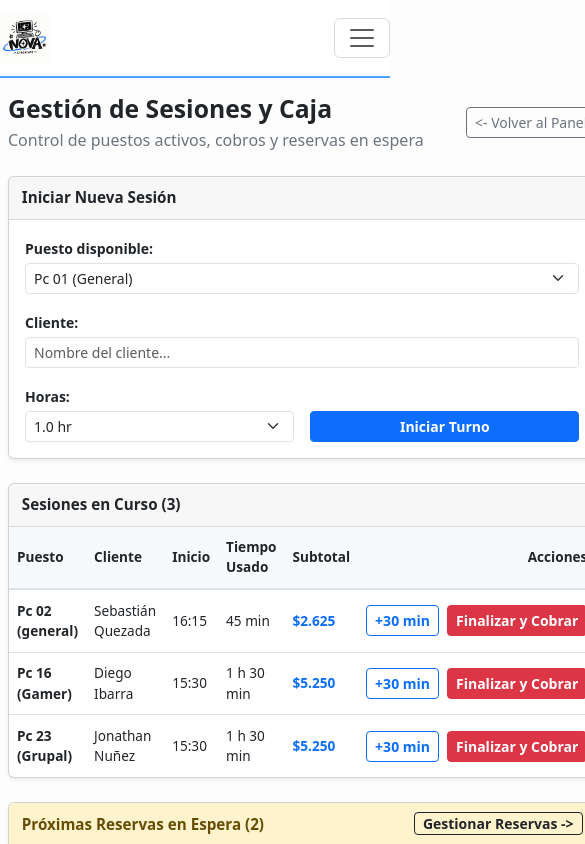
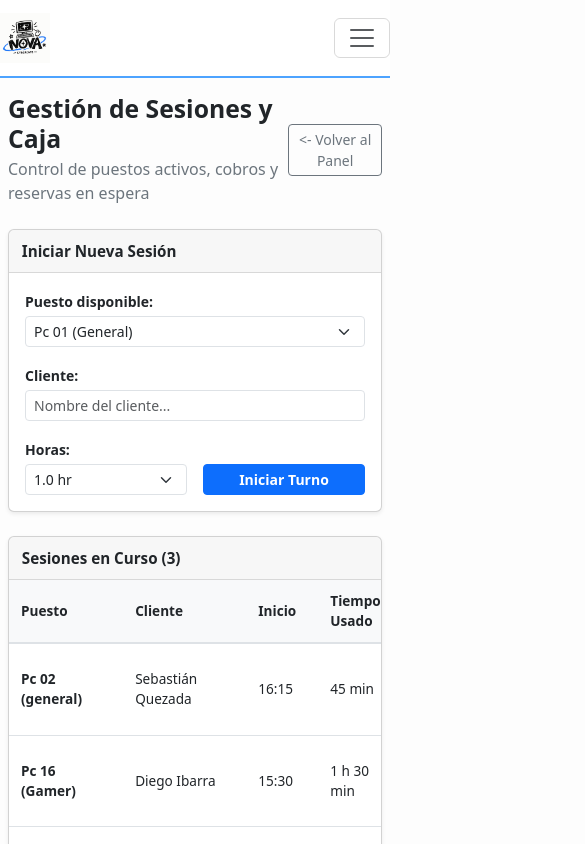
Before and after one commit to emilio-ship-k/Desarrollo-web-cibercafe, a React (Vite) app in the folder cibercafe_nova_react/: page /sesiones in a window 390 px wide. Shown: the top 844 px of the page, 585 px wide, since content can reach past the window. Built offline with nearby package versions, Linux system fonts and the light colour scheme.

Commit message:
prueba de cambio ajuste movil

```diff
--- a/cibercafe_nova_react/src/css/Sesiones.css
+++ b/cibercafe_nova_react/src/css/Sesiones.css
@@ -99,3 +99,26 @@
     font-size: 0.85rem;
   }
 }
+
+@media (max-width: 768px) {
+  /* ...lo demás se mantiene igual... */
+
+  .tarjeta-sesion .table-responsive {
+    overflow-x: auto;
+    -webkit-overflow-scrolling: touch;
+  }
+
+  .tabla-base {
+    min-width: 640px; /* la tabla se desplaza dentro de la tarjeta, no la página */
+  }
+
+  .tabla-base th,
+  .tabla-base td {
+    padding: 0.65rem 0.75rem;
+    font-size: 0.85rem;
+  }
+
+  .acciones-grupo {
+    flex-wrap: wrap;
+  }
+}
--- a/cibercafe_nova_react/src/css/index.css
+++ b/cibercafe_nova_react/src/css/index.css
@@ -577,3 +577,24 @@ footer p a {
         gap: 10px;
     }
 }
+
+html, body {
+    max-width: 100%;
+    overflow-x: hidden;
+}
+
+#root {
+    width: 100%;
+    overflow-x: hidden;
+}
+
+main {
+    width: 100%;
+    max-width: 100%;
+    min-width: 0;
+}
+
+.barra,
+footer {
+    width: 100%;
+}
```
